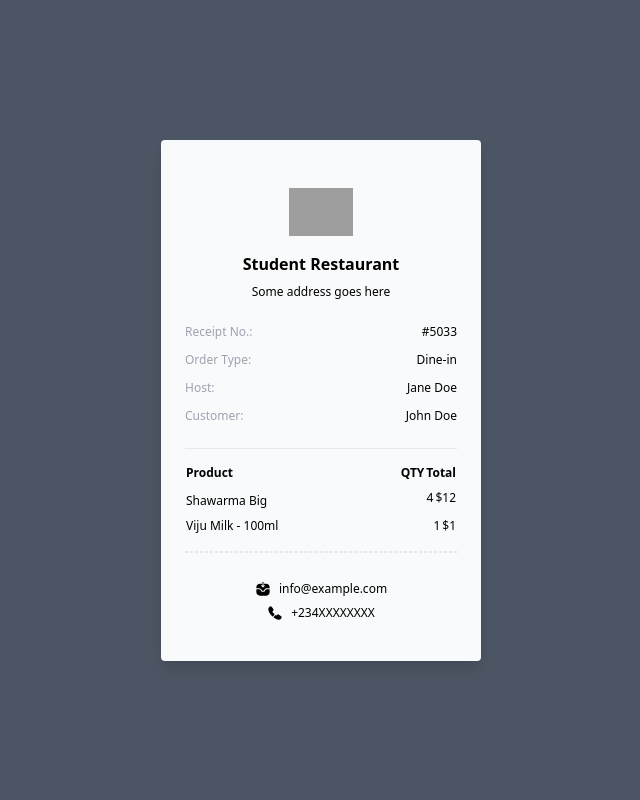
After one commit to Projects-002/Restaurant_Billing, a PHP site: page /Admin/receipt.html in a window 1280 px wide. The commit adds this page. Shown: the whole page, without its empty margins (319-959 px from the left). Run offline with PHP 8.4, Linux system fonts and the light colour scheme; some libraries are stand-ins or nearby versions; grey boxes are pictures that could not be loaded.

Commit message:
receipt added

```diff
--- a/Admin/Dashboard.php
+++ b/Admin/Dashboard.php
@@ -121,9 +121,9 @@ include('databases/connect.php');
                           </a> -->
 
 
-                          <a href="#">
-                            <span class="material-icons-sharp">person_search</span>
-                            <h3>Search Users</h3>
+                          <a href="table_sales.php">
+                            <span class="material-icons-sharp">receipt_long</span>
+                            <h3>View Receipt</h3>
                           </a>
 
                           <a href="#">
--- /dev/null
+++ b/Admin/receipt.html
@@ -0,0 +1,76 @@
+
+
+
+  <!DOCTYPE html>
+  <html lang="en">
+  <head>
+    <meta charset="UTF-8">
+    <meta name="viewport" content="width=device-width, initial-scale=1.0">
+    <title>Document</title>
+    <link href="https://unpkg.com/tailwindcss@2.2.19/dist/tailwind.min.css" rel=" stylesheet">
+	<!--Replace with your tailwind.css once created-->
+	<!--Regular Datatables CSS-->
+	<link href="https://cdn.datatables.net/1.10.19/css/jquery.dataTables.min.css" rel="stylesheet">
+	<!--Responsive Extension Datatables CSS-->
+	<link href="https://cdn.datatables.net/responsive/2.2.3/css/responsive.dataTables.min.css" rel="stylesheet">
+
+  </head>
+  <body>
+    <!-- component -->
+<div class="flex h-screen w-full items-center justify-center bg-gray-600">
+    <div class="w-80 rounded bg-gray-50 px-6 pt-8 shadow-lg">
+      <img src="https://upload.wikimedia.org/wikipedia/commons/d/d5/Tailwind_CSS_Logo.svg" alt="chippz" class="mx-auto w-16 py-4" />
+      <div class="flex flex-col justify-center items-center gap-2">
+          <h4 class="font-semibold">Student Restaurant</h4>
+          <p class="text-xs">Some address goes here</p>
+      </div>
+      <div class="flex flex-col gap-3 border-b py-6 text-xs">
+        <p class="flex justify-between">
+          <span class="text-gray-400">Receipt No.:</span>
+          <span>#5033</span>
+        </p>
+        <p class="flex justify-between">
+          <span class="text-gray-400">Order Type:</span>
+          <span>Dine-in</span>
+        </p>
+        <p class="flex justify-between">
+          <span class="text-gray-400">Host:</span>
+          <span>Jane Doe</span>
+        </p>
+        <p class="flex justify-between">
+          <span class="text-gray-400">Customer:</span>
+          <span>John Doe</span>
+        </p>
+      </div>
+      <div class="flex flex-col gap-3 pb-6 pt-2 text-xs">
+        <table class="w-full text-left">
+          <thead>
+            <tr class="flex">
+              <th class="w-full py-2">Product</th>
+              <th class="min-w-[44px] py-2">QTY</th>
+              <th class="min-w-[44px] py-2">Total</th>
+            </tr>
+          </thead>
+          <tbody>
+            <tr class="flex">
+              <td class="flex-1 py-1">Shawarma Big</td>
+              <td class="min-w-[44px]">4</td>
+              <td class="min-w-[44px]">$12</td>
+            </tr>
+            <tr class="flex py-1">
+              <td class="flex-1">Viju Milk - 100ml</td>
+              <td class="min-w-[44px]">1</td>
+              <td class="min-w-[44px]">$1</td>
+            </tr>
+          </tbody>
+        </table>
+        <div class=" border-b border border-dashed"></div>
+        <div class="py-4 justify-center items-center flex flex-col gap-2">
+          <p class="flex gap-2"><svg xmlns="http://www.w3.org/2000/svg" width="16" height="16" viewBox="0 0 24 24" fill="none"><path d="M21.3 12.23h-3.48c-.98 0-1.85.54-2.29 1.42l-.84 1.66c-.2.4-.6.65-1.04.65h-3.28c-.31 0-.75-.07-1.04-.65l-.84-1.65a2.567 2.567 0 0 0-2.29-1.42H2.7c-.39 0-.7.31-.7.7v3.26C2 19.83 4.18 22 7.82 22h8.38c3.43 0 5.54-1.88 5.8-5.22v-3.85c0-.38-.31-.7-.7-.7ZM12.75 2c0-.41-.34-.75-.75-.75s-.75.34-.75.75v2h1.5V2Z" fill="#000"></path><path d="M22 9.81v1.04a2.06 2.06 0 0 0-.7-.12h-3.48c-1.55 0-2.94.86-3.63 2.24l-.75 1.48h-2.86l-.75-1.47a4.026 4.026 0 0 0-3.63-2.25H2.7c-.24 0-.48.04-.7.12V9.81C2 6.17 4.17 4 7.81 4h3.44v3.19l-.72-.72a.754.754 0 0 0-1.06 0c-.29.29-.29.77 0 1.06l2 2c.01.01.02.01.02.02a.753.753 0 0 0 .51.2c.1 0 .19-.02.28-.06.09-.03.18-.09.25-.16l2-2c.29-.29.29-.77 0-1.06a.754.754 0 0 0-1.06 0l-.72.72V4h3.44C19.83 4 22 6.17 22 9.81Z" fill="#000"></path></svg> info@example.com</p>
+          <p class="flex gap-2"><svg xmlns="http://www.w3.org/2000/svg" width="16" height="16" viewBox="0 0 24 24" fill="none"><path fill="#000" d="M11.05 14.95L9.2 16.8c-.39.39-1.01.39-1.41.01-.11-.11-.22-.21-.33-.32a28.414 28.414 0 01-2.79-3.27c-.82-1.14-1.48-2.28-1.96-3.41C2.24 8.67 2 7.58 2 6.54c0-.68.12-1.33.36-1.93.24-.61.62-1.17 1.15-1.67C4.15 2.31 4.85 2 5.59 2c.28 0 .56.06.81.18.26.12.49.3.67.56l2.32 3.27c.18.25.31.48.4.7.09.21.14.42.14.61 0 .24-.07.48-.21.71-.13.23-.32.47-.56.71l-.76.79c-.11.11-.16.24-.16.4 0 .08.01.15.03.23.03.08.06.14.08.2.18.33.49.76.93 1.28.45.52.93 1.05 1.45 1.58.1.1.21.2.31.3.4.39.41 1.03.01 1.43zM21.97 18.33a2.54 2.54 0 01-.25 1.09c-.17.36-.39.7-.68 1.02-.49.54-1.03.93-1.64 1.18-.01 0-.02.01-.03.01-.59.24-1.23.37-1.92.37-1.02 0-2.11-.24-3.26-.73s-2.3-1.15-3.44-1.98c-.39-.29-.78-.58-1.15-.89l3.27-3.27c.28.21.53.37.74.48.05.02.11.05.18.08.08.03.16.04.25.04.17 0 .3-.06.41-.17l.76-.75c.25-.25.49-.44.72-.56.23-.14.46-.21.71-.21.19 0 .39.04.61.13.22.09.45.22.7.39l3.31 2.35c.26.18.44.39.55.64.1.25.16.5.16.78z"></path></svg> +234XXXXXXXX</p>
+        </div>
+      </div>
+    </div>
+  </div>
+  </body>
+  </html>
--- a/debug.php
+++ b/debug.php
@@ -10,9 +10,6 @@
 
 
    $date = $row['Sales_Date'];
-
-
-
 
 
 
```
Also changed, not shown: Admin/table_sales.php (added, +198 -0 lines).
